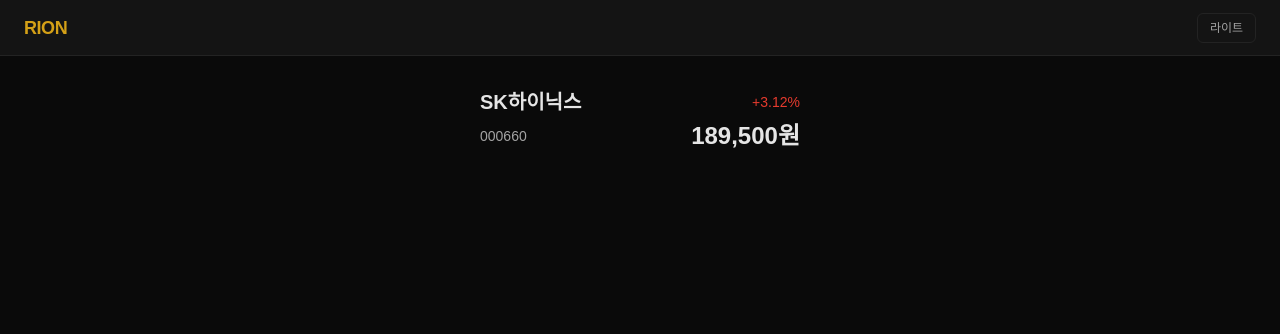
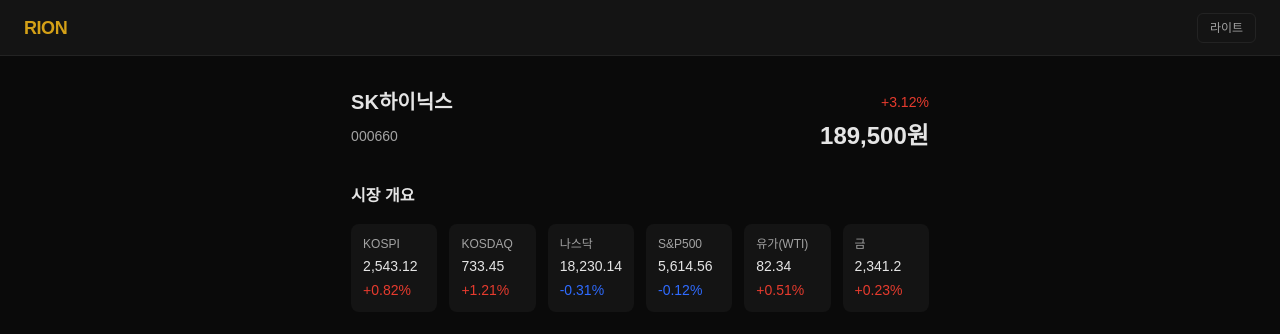
Before and after one commit to ghddygks45/rion, a Next.js app: page /stock/000660 in a window 1280 px wide. Shown: the top 334 px of the page. Built offline with nearby package versions, Linux system fonts and the light colour scheme; a web font is replaced by a local one.

Commit message:
feat: 시장 개요 컴포넌트 구현

```diff
--- a/app/stock/[ticker]/page.tsx
+++ b/app/stock/[ticker]/page.tsx
@@ -1,25 +1,28 @@
-import { notFound } from 'next/navigation'
-import { mockStockDetails } from '@/features/stock-detail/mocks'
-import StockDetailHeader from '@/features/stock-detail/components/StockDetailHeader'
+import { notFound } from "next/navigation";
+import { mockStockDetails } from "@/features/stock-detail/mocks";
+import StockDetailHeader from "@/features/stock-detail/components/StockDetailHeader";
+import MarketOverview from "@/features/stock-detail/components/MarketOverview";
 
 export default async function StockDetailPage({
   params,
 }: {
-  params: Promise<{ ticker: string }>
+  params: Promise<{ ticker: string }>;
 }) {
-  const { ticker } = await params
-  const stock = mockStockDetails.find((s) => s.ticker === ticker)
+  const { ticker } = await params;
+  const stock = mockStockDetails.find((stock) => stock.ticker === ticker);
 
-  if (!stock) notFound()
+  if (!stock) notFound();
 
   return (
     <main className="max-w-3xl mx-auto px-6 py-8">
       <StockDetailHeader
+        className="mb-8"
         ticker={stock.ticker}
         name={stock.name}
         price={stock.price}
         changeRate={stock.changeRate}
       />
+      <MarketOverview className="mb-8" marketIndices={stock.marketIndices} />
     </main>
-  )
+  );
 }
--- /dev/null
+++ b/features/stock-detail/components/MarketOverview.tsx
@@ -0,0 +1,51 @@
+import Title from "@/components/ui/Title";
+import Badge from "@/components/ui/Badge";
+
+type MarketIndex = {
+  name: string;
+  value: number;
+  changeRate: number;
+  className?: string;
+};
+
+type MarketOverviewProps = {
+  marketIndices: MarketIndex[];
+  className?: string;
+};
+
+export default function MarketOverview({
+  marketIndices,
+  className,
+}: MarketOverviewProps) {
+  return (
+    <div className={`min-w-xs ${className}`}>
+      <Title level={2}>시장 개요</Title>
+      <div className="grid grid-cols-3 md:grid-cols-6 gap-3 mt-4">
+        {marketIndices.map((index) => {
+          const variant =
+            index.changeRate > 0
+              ? "up"
+              : index.changeRate < 0
+                ? "down"
+                : "neutral";
+          const sign = index.changeRate > 0 ? "+" : "";
+          return (
+            <div
+              key={index.name}
+              className="bg-surface rounded-lg p-3 flex flex-col gap-1"
+            >
+              <span className="text-text-secondary text-xs">{index.name}</span>
+              <span className="text-text font-medium text-sm">
+                {index.value.toLocaleString("ko-KR")}
+              </span>
+              <Badge variant={variant}>
+                {sign}
+                {index.changeRate.toFixed(2)}%
+              </Badge>
+            </div>
+          );
+        })}
+      </div>
+    </div>
+  );
+}
--- a/features/stock-detail/components/StockDetailHeader.tsx
+++ b/features/stock-detail/components/StockDetailHeader.tsx
@@ -6,6 +6,7 @@
   name: string;
   price: number;
   changeRate: number;
+  className?: string;
 };
 
 export default function StockDetailHeader({
@@ -13,12 +14,13 @@
   name,
   price,
   changeRate,
+  className,
 }: StockDetailHeaderProps) {
   const variant = changeRate > 0 ? "up" : changeRate < 0 ? "down" : "neutral";
   const sign = changeRate > 0 ? "+" : "";
 
   return (
-    <div className="min-w-xs">
+    <div className={`min-w-xs ${className}`}>
       <div className="flex items-center justify-between mb-1">
         <Title level={1}>{name}</Title>
         <Badge variant={variant}>
```
